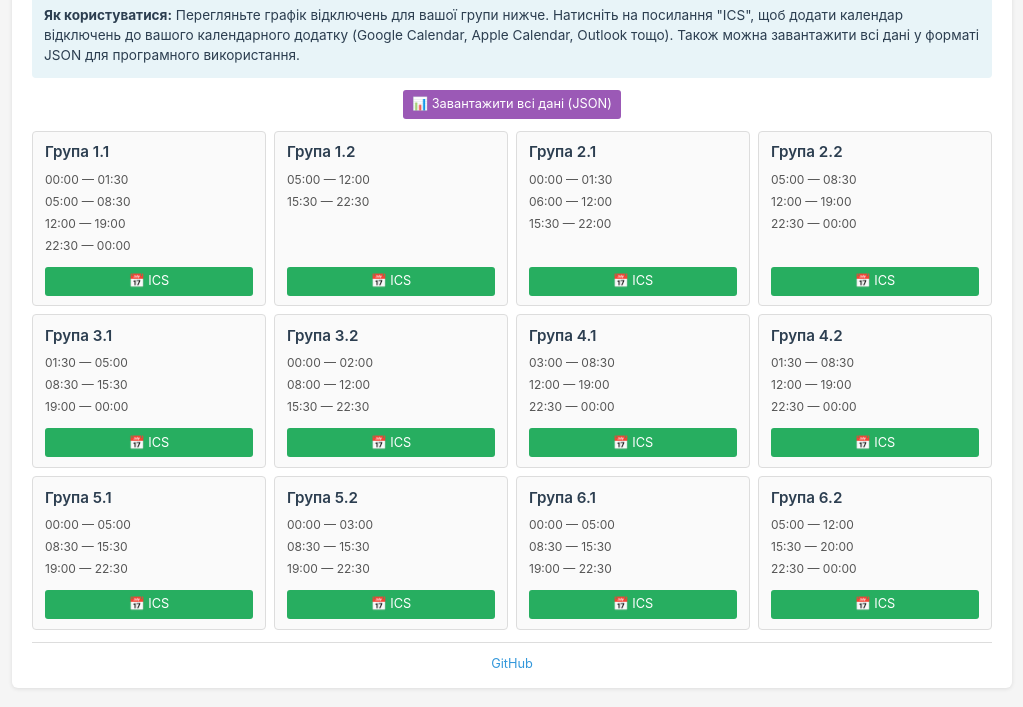
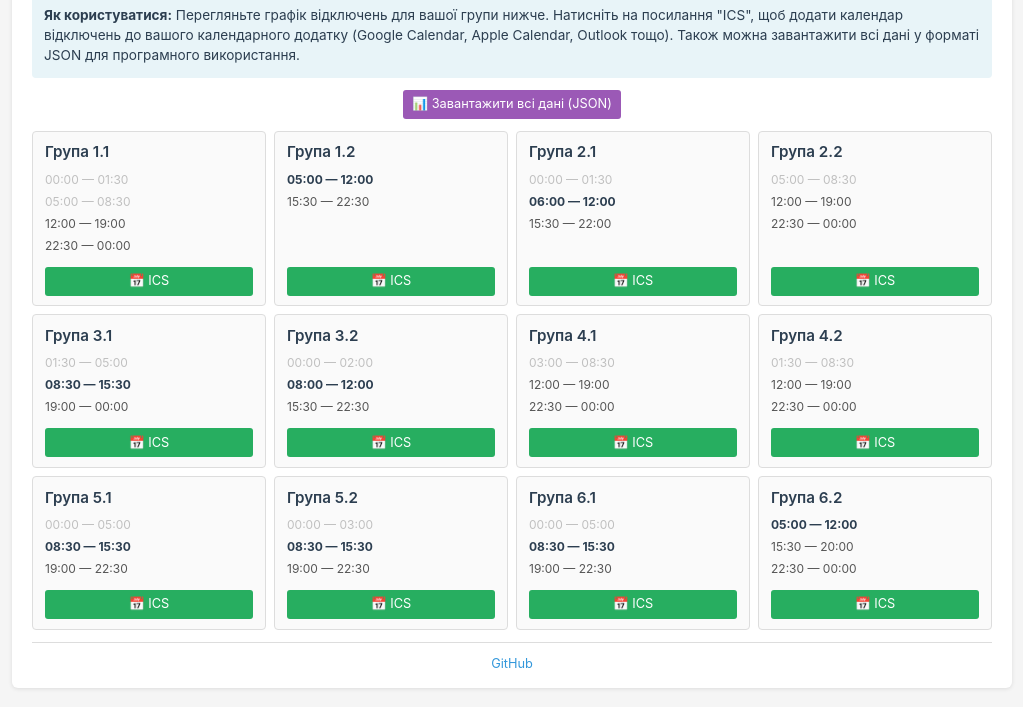
Before and after one commit to aliend/loe-poweroff, a website: page public/index.html in a window 1280 px wide. Shown: the part 81-788 px from the top of the page, without its empty margins (128-1151 px from the left). Drawn offline with Linux system fonts and the light colour scheme.

Commit message:
Add dynamic interval styling in index.html; implement JavaScript to update interval states (past/current) based on current time

```diff
--- a/public/index.html
+++ b/public/index.html
@@ -84,6 +84,14 @@
     }
     .interval-item {
       margin-bottom: 0.25rem;
+    }
+    .interval-item.past {
+      color: #999;
+      opacity: 0.6;
+    }
+    .interval-item.current {
+      font-weight: bold;
+      color: #2c3e50;
     }
     .group-links {
       display: flex;
@@ -229,5 +237,60 @@
       <a href="https://github.com/osuhol/loe-poweroff" target="_blank" rel="noopener noreferrer">GitHub</a>
     </footer>
   </div>
+  <script>
+    (function() {
+      const now = new Date();
+      const today = new Date(now.getFullYear(), now.getMonth(), now.getDate());
+      const currentTime = now.getTime();
+
+      function parseTime(timeStr) {
+        const [hours, minutes] = timeStr.split(':').map(Number);
+        return new Date(today.getTime() + hours * 60 * 60 * 1000 + minutes * 60 * 1000);
+      }
+
+      function parseInterval(intervalText) {
+        const match = intervalText.match(/(\d{2}:\d{2})\s*—\s*(\d{2}:\d{2})/);
+        if (!match) return null;
+
+        const startTime = parseTime(match[1]);
+        let endTime = parseTime(match[2]);
+
+        if (endTime <= startTime) {
+          endTime = new Date(endTime.getTime() + 24 * 60 * 60 * 1000);
+        }
+
+        return { start: startTime, end: endTime };
+      }
+
+      function updateIntervals() {
+        const intervalItems = document.querySelectorAll('.interval-item');
+
+        intervalItems.forEach(item => {
+          const interval = parseInterval(item.textContent);
+          if (!interval) return;
+
+          const startTime = interval.start.getTime();
+          const endTime = interval.end.getTime();
+
+          item.classList.remove('past', 'current');
+
+          if (currentTime < startTime) {
+            // Future period - no special styling
+          } else if (currentTime >= startTime && currentTime < endTime) {
+            // Current period
+            item.classList.add('current');
+          } else {
+            // Past period
+            item.classList.add('past');
+          }
+        });
+      }
+
+      updateIntervals();
+
+      // Update every minute
+      setInterval(updateIntervals, 60000);
+    })();
+  </script>
 </body>
 </html>
```
